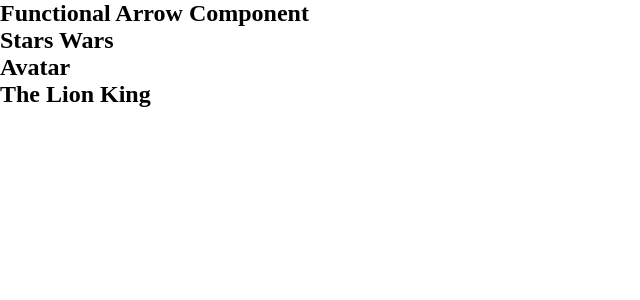
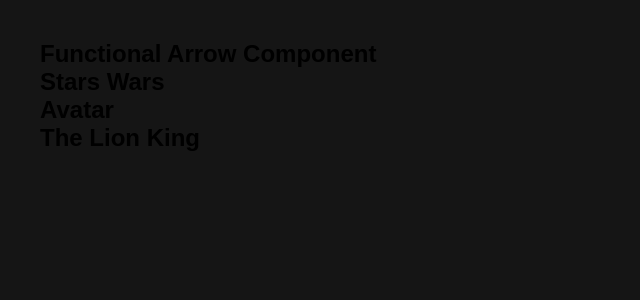
Before and after one commit to rutuja2005byte/React-Movie-App, a React (Vite) app: page / in a window 1280 px wide. Shown: the top 300 px of the page, without its empty margins (0-640 px from the left). Built offline with nearby package versions, Linux system fonts and the light colour scheme.

Commit message:
Add body styles and fix missing brace
Close the universal selector block and add body styles: 40px padding, dark background (#151515), and Arial font-family to improve page layout and appearance.

```diff
--- a/src/index.css
+++ b/src/index.css
@@ -3,3 +3,9 @@
   padding: 0;
   margin: 0;
 }
+
+body {
+  padding: 40px;
+  background-color: #151515;
+  font-family: Arial;
+}
```
